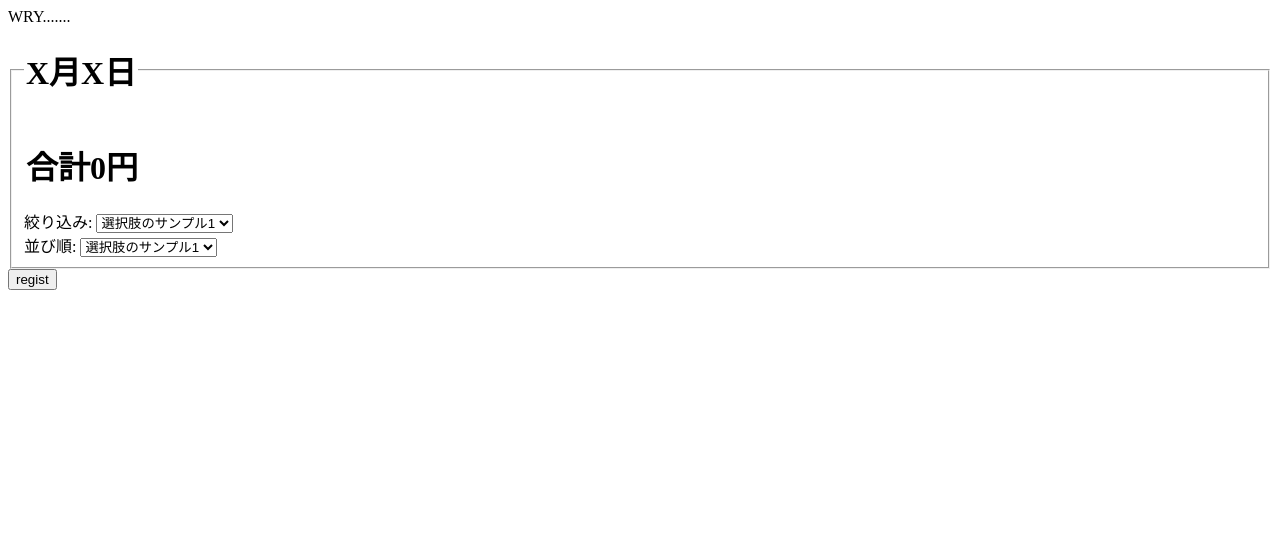
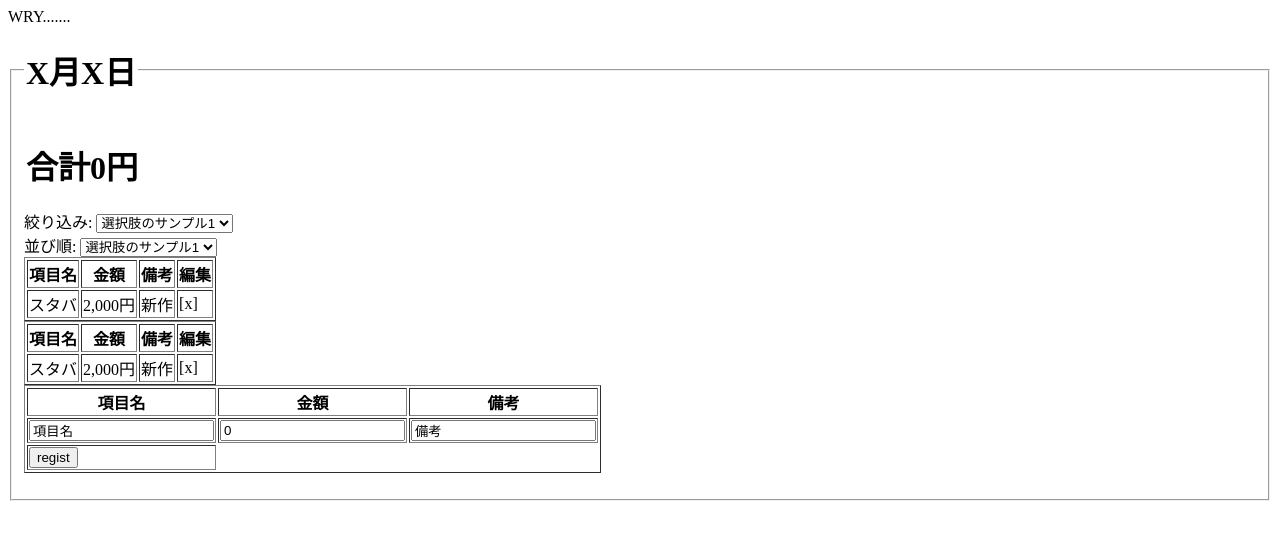
Before and after one commit to chum-g/py_kakeibo, a Django app: page /kakeibo/2023/2/regist/ in a window 1280 px wide. Shown: the top 540 px of the page. Run offline with Django 4.2, Linux system fonts and the light colour scheme.

Commit message:
画面項目追加、登録処理追加

```diff
--- a/py_kakeibo/kakeibo/templates/kakeibo/detail_month.html
+++ b/py_kakeibo/kakeibo/templates/kakeibo/detail_month.html
@@ -1,8 +1,7 @@
 {{ item }}
 <!-- http://localhost:8000/kakeibo/2023/2/regist/　にアクセスする -->
-<form action="{% url 'kakeibo:regist' 2023 2 %}" method="post">
-    <!-- Djangoの機能　csrf対策 -->
-    {% csrf_token %}
+<!-- <form action="{% url 'kakeibo:regist' 2023 2 %}" method="post">
+    {% csrf_token %} --><!-- Djangoの機能　csrf対策 -->
     <fieldset>
         <legend><h1>X月X日</h1></legend>
         <legend><h1>合計0円</h1></legend>
@@ -23,10 +22,36 @@
                 <option>選択肢のサンプル3</option>
             </select>
         </div>
+        <div>
+            <table border="1px">
+                <tr><th>項目名</th><th>金額</th><th>備考</th><th>編集</th></tr>
+                <tr><td>スタバ</td><td>2,000円</td><td>新作</td><td>[x]</td></tr>
+            </table>
+        </div>
+        <div>
+            <table border="1px">
+                <tr><th>項目名</th><th>金額</th><th>備考</th><th>編集</th></tr>
+                <tr><td>スタバ</td><td>2,000円</td><td>新作</td><td>[x]</td></tr>
+            </table>
+        </div>
+        <!-- http://localhost:8000/kakeibo/2023/2/regist/　にアクセスする -->
+        <form action="{% url 'kakeibo:regist' 2023 2 %}" method="post">
+            <!-- Djangoの機能　csrf対策 -->
+            {% csrf_token %}
+            <table border="1px">
+                <tr><th>項目名</th><th>金額</th><th>備考</th></tr>
+                <tr>
+                    <td><input id="" class="" type="text" value="項目名"></td>
+                    <td><input id="" class="" type="number" value="0"></td>
+                    <td><input id="" class="" type="text" value="備考"></td>
+                </tr>
+                <tr><td><input type="submit" value="regist"> </td></tr>
+            </table>
+        </form>
         {% for choice in question.choice_set.all %}
             <input type="radio" name="choice" id="choice{{ forloop.counter }}" value="{{ choice.id }}">
             <label for="choice{{ forloop.counter }}">{{ choice.choice_text }}</label><br>
         {% endfor %}
     </fieldset>
-    <input type="submit" value="regist">
-</form>
+    <!-- <input type="submit" value="regist">
+</form> -->
--- a/py_kakeibo/kakeibo/urls.py
+++ b/py_kakeibo/kakeibo/urls.py
@@ -7,7 +7,8 @@ app_name = 'kakeibo'
 urlpatterns = [
    path('', views.index, name='index'),
    # ex: /kakeibo/5/
-   path('<int:date>/', views.detail_month, name='detail'),
+   # path('<int:date>/', views.detail_month, name='detail'),
+   path('detail/', views.detail_month, name='detail'),
    # ex: /kakeibo/5/results/
    #  path('<int:question_id>/results/', views.results, name='results'),
    # ex: /kakeibo/5/vote/
--- a/py_kakeibo/kakeibo/views.py
+++ b/py_kakeibo/kakeibo/views.py
@@ -18,7 +18,8 @@ def index(request):
     context = {'latest_item_list': latest_item_list}
     return render(request, 'kakeibo/index.html', context)
 
-def detail_month(request, date):
+# def detail_month(request, date):
+def detail_month(request):
     # response = "You're looking at the results of question %s."
     # return HttpResponse(response % date)
     # try:
@@ -26,6 +27,7 @@ def detail_month(request, date):
     # except Item.DoesNotExist:
     #     raise Http404("Item does not exist")
     # return render(request, 'kakeibo/detail_month.html', {'item': item})
+    Item.objects.create(itam_id=0, user_id=0, item_name='スタバ', item_amount=2000, item_memo='新作', item_date='2023-02-05')
     return render(request, 'kakeibo/detail_month.html', {'item': 'WRYYYYYYYYY!!!!!!'})
 
 def regist(request, year, month): # , amount, memo, name
--- a/py_kakeibo/py_kakeibo/urls.py
+++ b/py_kakeibo/py_kakeibo/urls.py
@@ -4,4 +4,5 @@ from django.urls import include, path
 urlpatterns = [
     path('kakeibo/', include('kakeibo.urls')),
     path('admin/', admin.site.urls),
+    path('', include('kakeibo.urls')),
 ]
```
Also changed, not shown: README.md.
